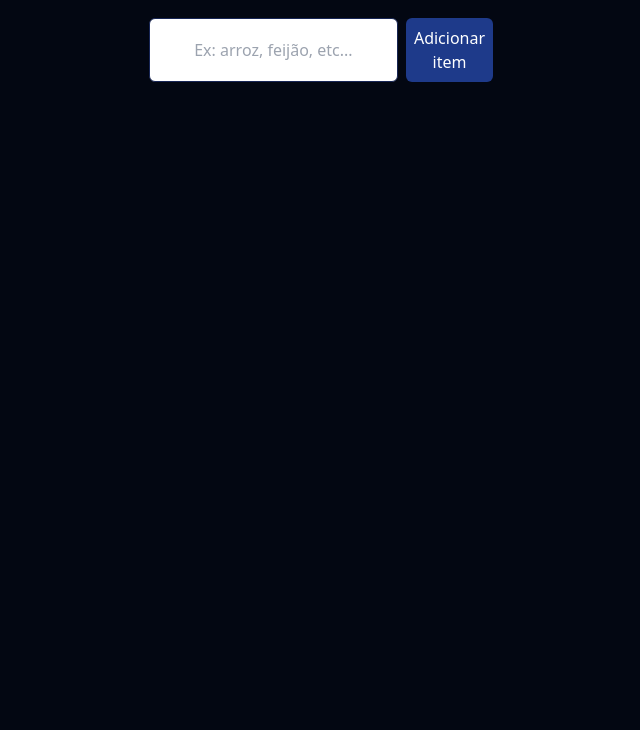
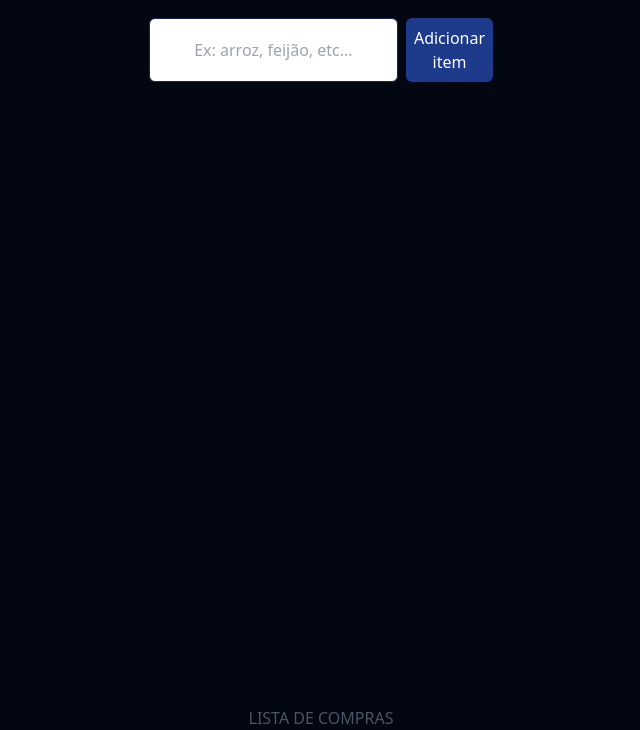
Before and after one commit to afkjuansilva/lista-de-compras, a website: page index.html in a window 1280 px wide. Shown: the part 70-800 px from the top of the page, without its empty margins (319-959 px from the left). Drawn offline with Linux system fonts and the light colour scheme.

Commit message:
feat(web): conclusão da aplicação funcional de lista de compras

```diff
--- a/index.html
+++ b/index.html
@@ -58,8 +58,8 @@
         <img src="./assets/icons/remove.svg" alt="Fechar alerta" class="ml-2 cursor-pointer" id="close-alert">
       </span>
     </aside>
+    <footer class="uppercase text-gray-600 text-center">lista de compras</footer>
   </main>
-
   <script src="./script.js"></script>
 </body>
 </html>
```
Also changed, not shown: dist/output.css.
